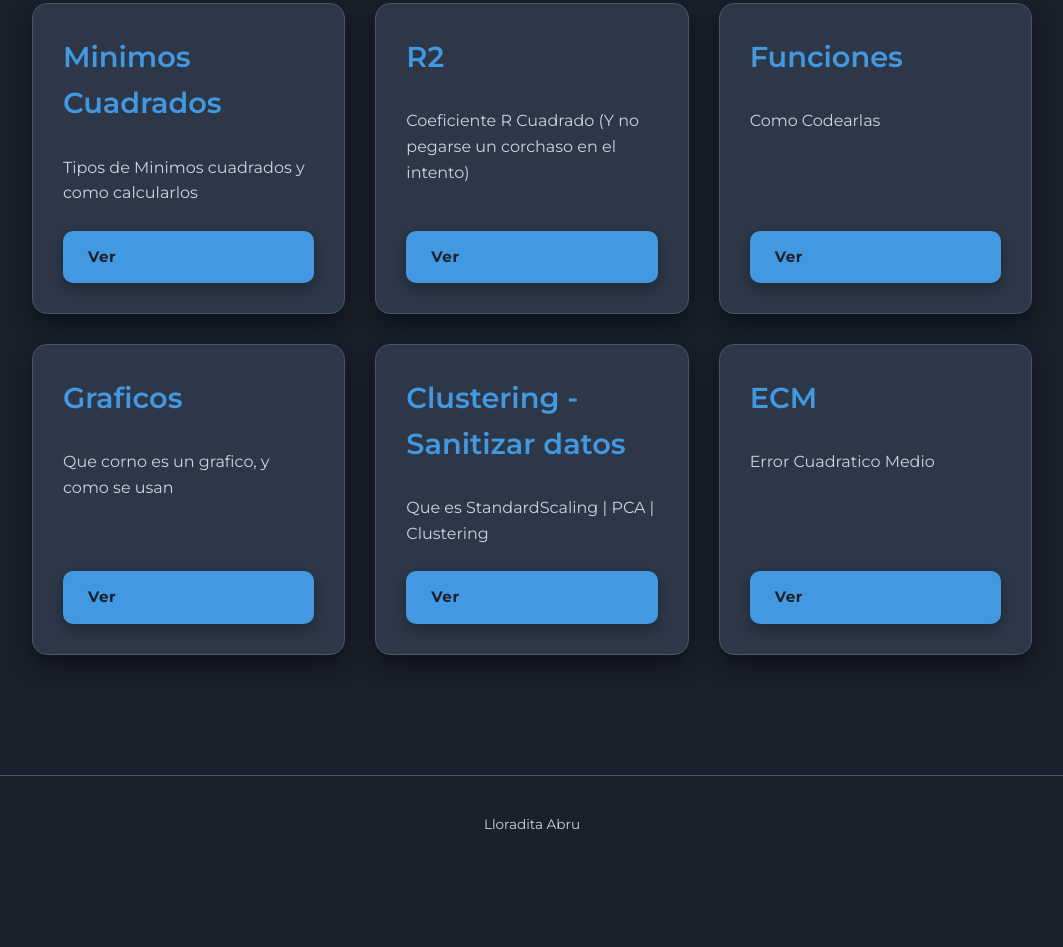
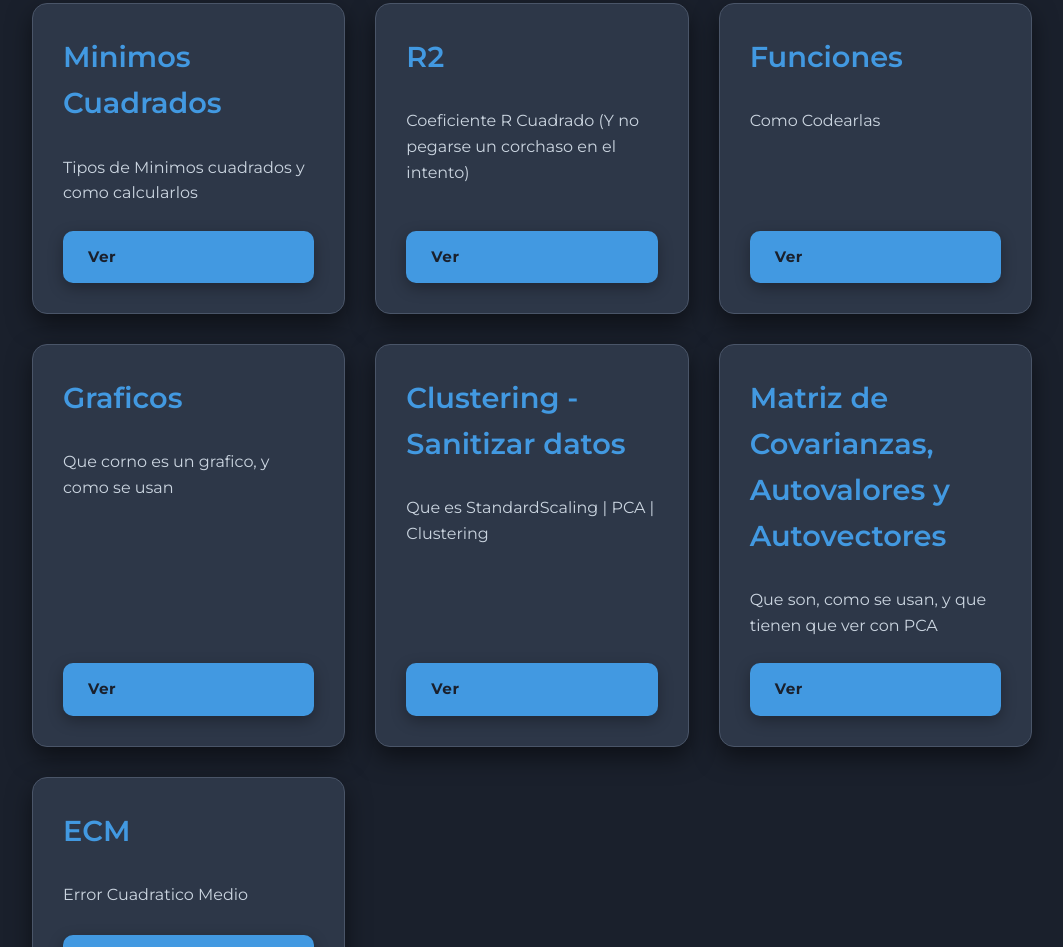
Before and after one commit to Ayagami/lloradita-abru, a plain HTML site: page index.html in a window 1280 px wide. Shown: the part 260-1207 px from the top of the page, without its empty margins (108-1171 px from the left). Before the commit the page ends 1135 px from the top, so only its background shows below. Drawn offline with Linux system fonts and the light colour scheme.

Commit message:
Update index.html

```diff
--- a/index.html
+++ b/index.html
@@ -222,6 +222,12 @@
                 <a href="cluster.html" target="_self" rel="noopener noreferrer">Ver</a>
             </div>
 
+            <div class="card">
+                <h2>Matriz de Covarianzas, Autovalores y Autovectores</h2>
+                <p>Que son, como se usan, y que tienen que ver con PCA</p>
+                <a href="matriz.html" target="_self" rel="noopener noreferrer">Ver</a>
+            </div>
+
              <div class="card">
                 <h2>ECM</h2>
                 <p>Error Cuadratico Medio</p>
```
